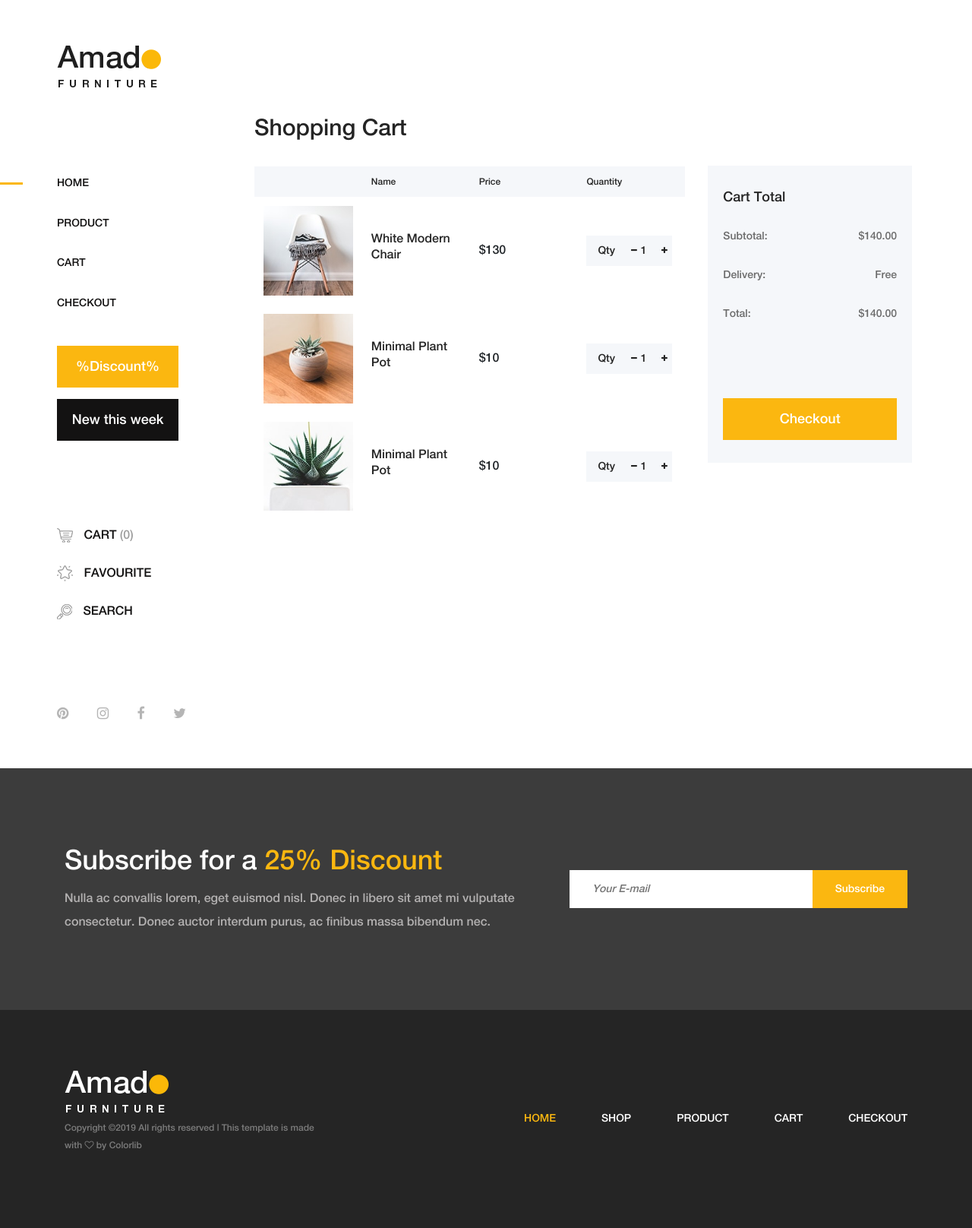
After one commit to trinhbahuy/feng_shui, a Django app: template store/templates/store/cart.html in a window 1280 px wide. The commit adds this page. Shown: the whole page at 76% size. Run offline with Django 3.2, Linux system fonts and the light colour scheme; the template is opened without the code that fills it, so the values that code supplies are empty; some libraries are stand-ins or nearby versions.

Commit message:
add cart and checkout page

```diff
--- a/store/templates/store/base.html
+++ b/store/templates/store/base.html
@@ -70,8 +70,8 @@
                 <ul>
                     <li class="active"><a href="/store">Home</a></li>
                     <li><a href="/store/product">Product</a></li>
-                    <li><a href="cart.html">Cart</a></li>
-                    <li><a href="checkout.html">Checkout</a></li>
+                    <li><a href="/store/cart">Cart</a></li>
+                    <li><a href="/store/checkout">Checkout</a></li>
                 </ul>
             </nav>
             <!-- Button Group -->
--- /dev/null
+++ b/store/templates/store/cart.html
@@ -0,0 +1,106 @@
+{% extends "./base.html" %}
+{% load static %}
+{% block content %}
+	<div class="cart-table-area section-padding-100">
+            <div class="container-fluid">
+                <div class="row">
+                    <div class="col-12 col-lg-8">
+                        <div class="cart-title mt-50">
+                            <h2>Shopping Cart</h2>
+                        </div>
+
+                        <div class="cart-table clearfix">
+                            <table class="table table-responsive">
+                                <thead>
+                                    <tr>
+                                        <th></th>
+                                        <th>Name</th>
+                                        <th>Price</th>
+                                        <th>Quantity</th>
+                                    </tr>
+                                </thead>
+                                <tbody>
+                                    <tr>
+                                        <td class="cart_product_img">
+                                            <a href="#"><img src="img/bg-img/cart1.jpg" alt="Product"></a>
+                                        </td>
+                                        <td class="cart_product_desc">
+                                            <h5>White Modern Chair</h5>
+                                        </td>
+                                        <td class="price">
+                                            <span>$130</span>
+                                        </td>
+                                        <td class="qty">
+                                            <div class="qty-btn d-flex">
+                                                <p>Qty</p>
+                                                <div class="quantity">
+                                                    <span class="qty-minus" onclick="var effect = document.getElementById('qty'); var qty = effect.value; if( !isNaN( qty ) &amp;&amp; qty &gt; 1 ) effect.value--;return false;"><i class="fa fa-minus" aria-hidden="true"></i></span>
+                                                    <input type="number" class="qty-text" id="qty" step="1" min="1" max="300" name="quantity" value="1">
+                                                    <span class="qty-plus" onclick="var effect = document.getElementById('qty'); var qty = effect.value; if( !isNaN( qty )) effect.value++;return false;"><i class="fa fa-plus" aria-hidden="true"></i></span>
+                                                </div>
+                                            </div>
+                                        </td>
+                                    </tr>
+                                    <tr>
+                                        <td class="cart_product_img">
+                                            <a href="#"><img src="img/bg-img/cart2.jpg" alt="Product"></a>
+                                        </td>
+                                        <td class="cart_product_desc">
+                                            <h5>Minimal Plant Pot</h5>
+                                        </td>
+                                        <td class="price">
+                                            <span>$10</span>
+                                        </td>
+                                        <td class="qty">
+                                            <div class="qty-btn d-flex">
+                                                <p>Qty</p>
+                                                <div class="quantity">
+                                                    <span class="qty-minus" onclick="var effect = document.getElementById('qty2'); var qty = effect.value; if( !isNaN( qty ) &amp;&amp; qty &gt; 1 ) effect.value--;return false;"><i class="fa fa-minus" aria-hidden="true"></i></span>
+                                                    <input type="number" class="qty-text" id="qty2" step="1" min="1" max="300" name="quantity" value="1">
+                                                    <span class="qty-plus" onclick="var effect = document.getElementById('qty2'); var qty = effect.value; if( !isNaN( qty )) effect.value++;return false;"><i class="fa fa-plus" aria-hidden="true"></i></span>
+                                                </div>
+                                            </div>
+                                        </td>
+                                    </tr>
+                                    <tr>
+                                        <td class="cart_product_img">
+                                            <a href="#"><img src="img/bg-img/cart3.jpg" alt="Product"></a>
+                                        </td>
+                                        <td class="cart_product_desc">
+                                            <h5>Minimal Plant Pot</h5>
+                                        </td>
+                                        <td class="price">
+                                            <span>$10</span>
+                                        </td>
+                                        <td class="qty">
+                                            <div class="qty-btn d-flex">
+                                                <p>Qty</p>
+                                                <div class="quantity">
+                                                    <span class="qty-minus" onclick="var effect = document.getElementById('qty3'); var qty = effect.value; if( !isNaN( qty ) &amp;&amp; qty &gt; 1 ) effect.value--;return false;"><i class="fa fa-minus" aria-hidden="true"></i></span>
+                                                    <input type="number" class="qty-text" id="qty3" step="1" min="1" max="300" name="quantity" value="1">
+                                                    <span class="qty-plus" onclick="var effect = document.getElementById('qty3'); var qty = effect.value; if( !isNaN( qty )) effect.value++;return false;"><i class="fa fa-plus" aria-hidden="true"></i></span>
+                                                </div>
+                                            </div>
+                                        </td>
+                                    </tr>
+                                </tbody>
+                            </table>
+                        </div>
+                    </div>
+                    <div class="col-12 col-lg-4">
+                        <div class="cart-summary">
+                            <h5>Cart Total</h5>
+                            <ul class="summary-table">
+                                <li><span>subtotal:</span> <span>$140.00</span></li>
+                                <li><span>delivery:</span> <span>Free</span></li>
+                                <li><span>total:</span> <span>$140.00</span></li>
+                            </ul>
+                            <div class="cart-btn mt-100">
+                                <a href="cart.html" class="btn amado-btn w-100">Checkout</a>
+                            </div>
+                        </div>
+                    </div>
+                </div>
+            </div>
+        </div>
+{% endblock %}
--- a/store/urls.py
+++ b/store/urls.py
@@ -8,7 +8,9 @@ app_name = 'store'
 urlpatterns = [
     path('', views.index),
     path('shop', views.shop),
-    path('product', views.product)
+    path('product', views.product),
+    path('cart', views.cart),
+    path('checkout', views.checkout),
     # path('login', views.login),
     # path('logout', views.logout),
     # path('user', views.user),
```
Also changed, not shown: store/templates/store/checkout.html (added, +100 -0 lines), store/views.py (+22 -16 lines).
